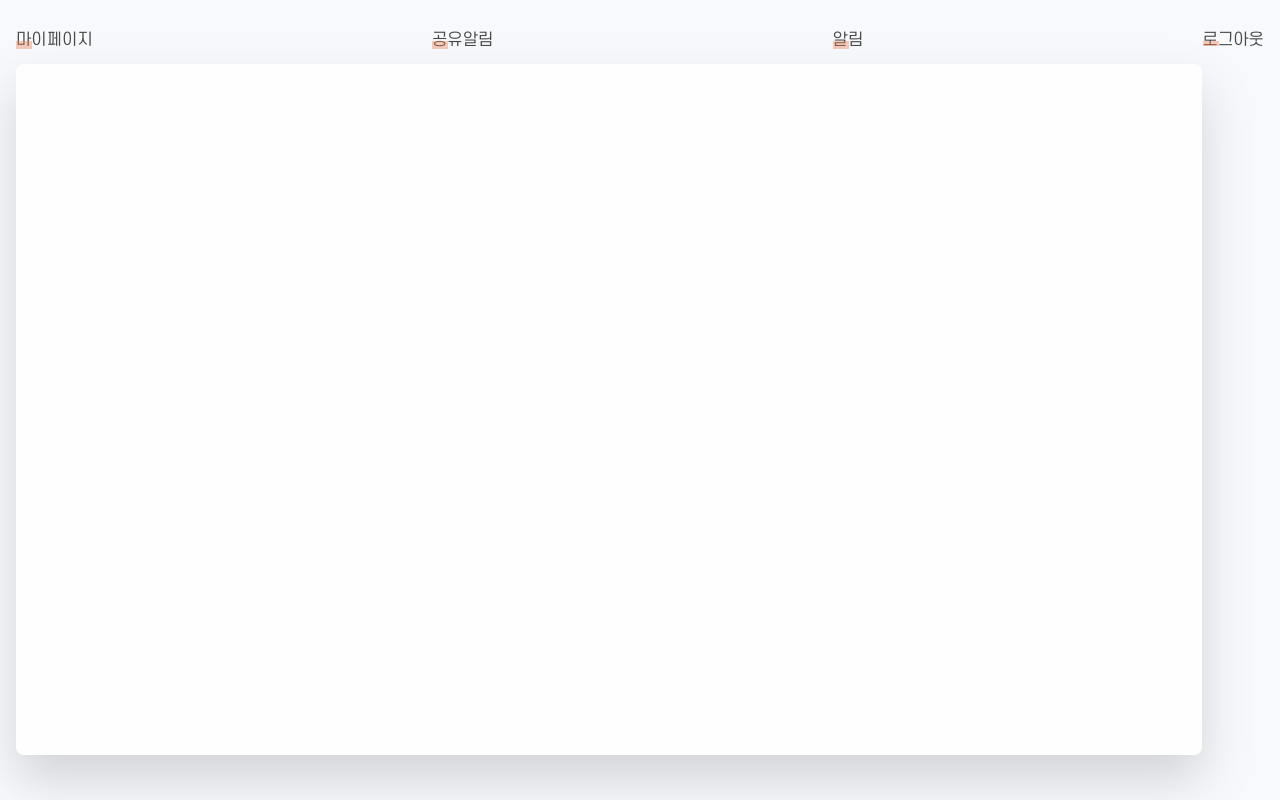
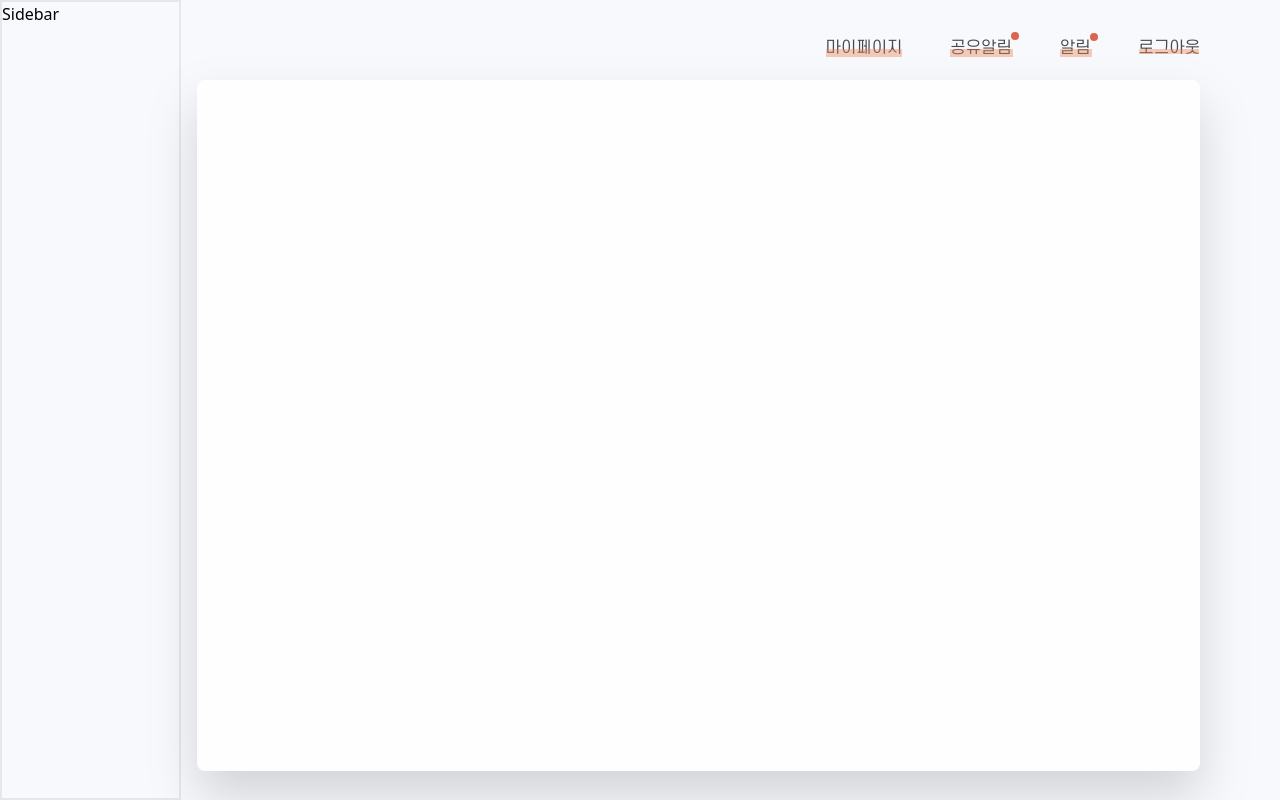
Before and after one commit to codestates-seb/seb40_main_005, a Next.js app in the folder client/: page /calendar in a window 1280 px wide. Built offline with nearby package versions, Linux system fonts and the light colour scheme.

Commit message:
✨ Feature / eunbi/ calendar 초기 레이아웃 수정 및 Nav 구현

```diff
--- a/client/components/CalendarContainer.tsx
+++ b/client/components/CalendarContainer.tsx
@@ -1,7 +1,7 @@
 const CalendarContainer = () => {
   return (
     <>
-      <div className="w-full h-fit p-8 rounded-lg md:px-14 lg:w-[95%] lg:h-[90%] lg:drop-shadow-2xl bg-bgGray lg:bg-bgWhite"></div>
+      <div className="w-full h-fit p-8 rounded-lg md:px-14 lg:w-full lg:h-[90%] lg:drop-shadow-2xl bg-bgGray lg:bg-bgWhite"></div>
     </>
   );
 };
--- a/client/components/CalendarNav.tsx
+++ b/client/components/CalendarNav.tsx
@@ -3,23 +3,28 @@ import Link from "next/link";
 const CalendarNav = () => {
   return (
     <>
-      <nav className="flex justify-between w-full py-3 space-x-2 font-SCDream4 text-textGray">
+      <nav className="flex justify-between w-full py-3 space-x-2 lg:py-5 md:justify-evenly lg:justify-end lg:space-x-12 font-SCDream4 text-textGray">
         <div className="relative">
           <Link href={"/myPage"}>마이페이지</Link>
-          <div className="absolute w-[4.8rem] h-2 top-[0.8rem] md:top-3 lg:w-4 lg:top-[0.8rem] bg-mainOrange/40"></div>
+          <div className="absolute w-[4.8rem] h-2 top-[0.8rem] md:top-3 lg:w-18 lg:top-[0.8rem] bg-mainOrange/40"></div>
         </div>
         <div className="relative">
+          {/* 알림 스타일 */}
+          <div className="absolute w-2 h-2 rounded-full top-[-4px] left-[3.8rem] bg-noticeRed"></div>
+
           <button type="button">공유알림</button>
-          <div className="absolute w-[3.9rem] h-2 top-[0.8rem] md:top-3 lg:w-4 lg:top-[0.8rem] bg-mainOrange/40"></div>
+          <div className="absolute w-[3.9rem] h-2 top-[0.8rem] md:top-3 lg:w-18 lg:top-[0.8rem] bg-mainOrange/40"></div>
         </div>
         <div className="relative">
-          <div className="rounded-full bg-noticeRed"></div>
+          {/* 알림 스타일 */}
+          <div className="absolute w-2 h-2 rounded-full top-[-3px] left-[1.9rem] bg-noticeRed"></div>
+
           <button type="button">알림</button>
-          <div className="absolute w-8 h-2 top-[0.8rem] md:top-3 lg:w-4 lg:top-[0.8rem] bg-mainOrange/40"></div>
+          <div className="absolute w-8 h-2 top-[0.8rem] md:top-3 lg:w-8 lg:top-[0.8rem] bg-mainOrange/40"></div>
         </div>
         <div className="relative">
           <button type="button">로그아웃</button>
-          <div className="absolute w-[3.8rem] h-[0.3rem] top-[0.85rem] md:top-3 lg:w-4 lg:top-[0.8rem] bg-mainOrange/40"></div>
+          <div className="absolute w-[3.8rem] h-[0.3rem] top-[0.85rem] md:top-3 lg:w-18 lg:top-[0.8rem] bg-mainOrange/40"></div>
         </div>
       </nav>
     </>
--- a/client/components/CalendarPageLayout.tsx
+++ b/client/components/CalendarPageLayout.tsx
@@ -4,10 +4,10 @@ import CalendarNav from "./CalendarNav";
 const CalendarPageLayout = () => {
   return (
     <>
-      <div className="flex h-screen bg-bgGray">
-        <section className="hidden w-1/6 h-full border-2">Sidebar</section>
+      <div className="flex flex-col-reverse h-screen lg:flex-row bg-bgGray">
+        <section className="w-1/6 h-full border-2 lg:block">Sidebar</section>
 
-        <div className="w-full p-4">
+        <div className="w-full p-4 lg:pr-20">
           <CalendarNav />
           <CalendarContainer></CalendarContainer>
         </div>
```
